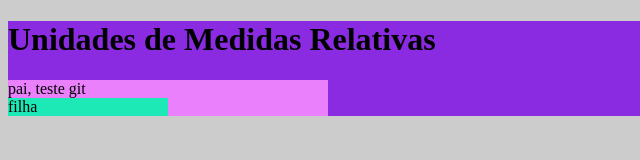
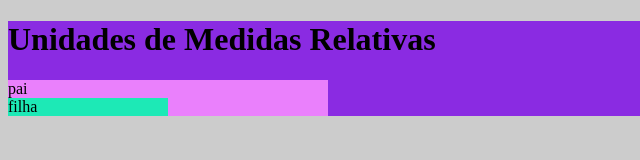
Before and after one commit to Delavalliere/aula-medidas-relativas, a plain HTML site: page index.html in a window 1280 px wide. Shown: the full height of the page, 0-640 px from the left. Drawn offline with Linux system fonts and the light colour scheme.

Commit message:
Removido >, teste git < do arquivo index.html

```diff
--- a/index.html
+++ b/index.html
@@ -12,7 +12,7 @@
 
     <div class="pai">
 
-        pai, teste git
+        pai
 
         <div class="filha">
 
```
